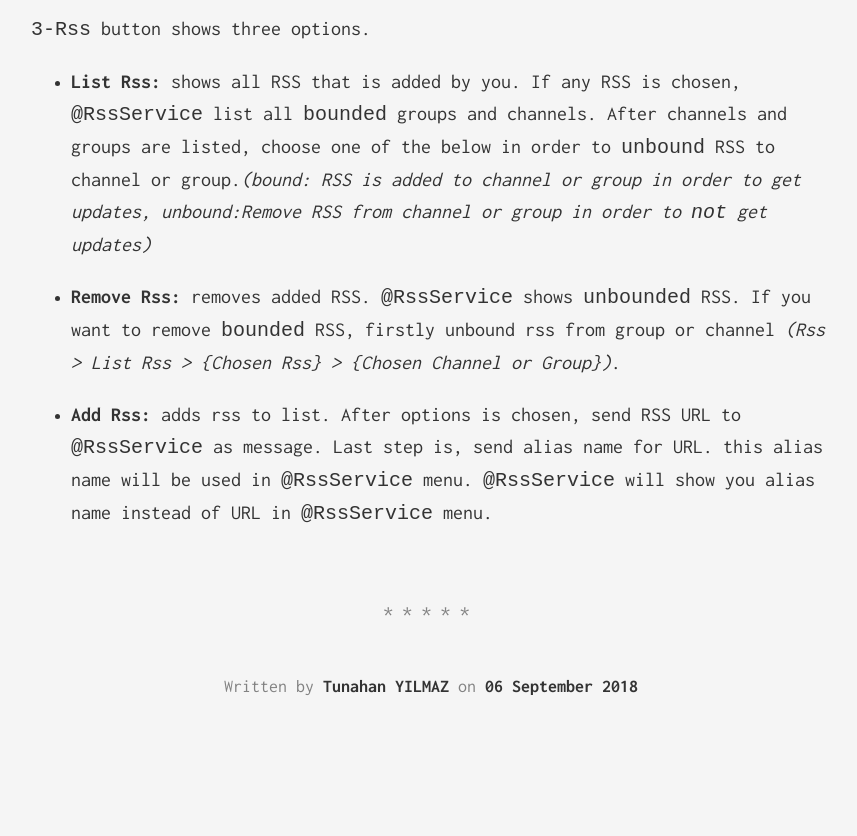
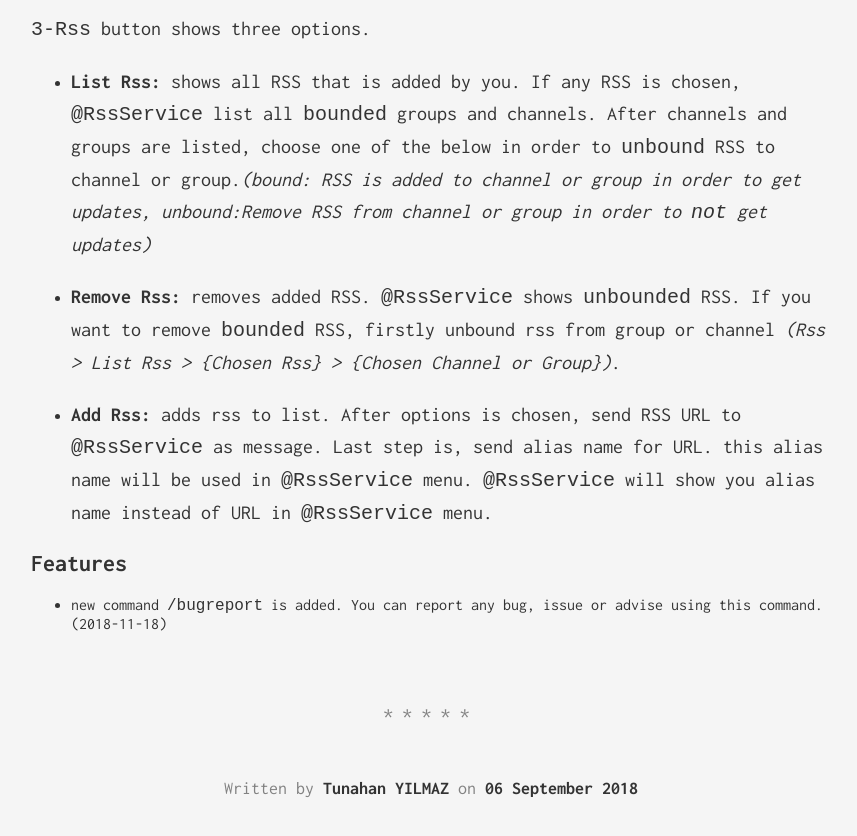
Before and after one commit to tyilmaz1994/tyilmaz1994.github.io, a Jekyll site: the page built from _posts/2018-09-06-telegram-rss-service.markdown, in a window 1280 px wide and 900 px high, scrolled down 1929 px. Shown: the top 836 px of the window, without its empty margins (209-1066 px from the left). Built offline with Jekyll 4.4.1, drawn with Linux system fonts in a browser that asks for light colours; before the commit the page ends 2727 px from its top, so only the background shows below that.

Commit message:
added new feature to rss_telegram project.

```diff
--- a/_posts/2018-09-06-telegram-rss-service.markdown
+++ b/_posts/2018-09-06-telegram-rss-service.markdown
@@ -39,3 +39,7 @@ When the command is called, `@RssService` shows menu as follows
 * **Remove Rss:** removes added RSS. `@RssService` shows `unbounded` RSS. If you want to remove `bounded` RSS, firstly unbound rss from group or channel *(Rss > List Rss > {Chosen Rss} > {Chosen Channel or Group})*.
 
 * **Add Rss:** adds rss to list. After options is chosen, send RSS URL to `@RssService` as message. Last step is, send alias name for URL. this alias name will be used in `@RssService` menu. `@RssService` will show you alias name instead of URL in `@RssService` menu.
+
+## Features
+
+* new command `/bugreport` is added. You can report any bug, issue or advise using this command.(2018-11-18)
--- a/_posts/2018-09-06-telegram-rss-servis.markdown
+++ b/_posts/2018-09-06-telegram-rss-servis.markdown
@@ -40,3 +40,7 @@ seçenekleri karşımıza çıkıyor.
 * **Remove Rss:** Ekli olan RSS leri programın listesinden silmenizi sağlar. Sadece takibi yapılmayan RSS leri gösterir. **Silinmek istenen RSS grup yada kanaldan takip ediliyorsa, listede gözükmez (silinemez).**
 
 * **Add Rss:** Programın listesine RSS eklemek için, `Add Rss` seçeneği seçilmesi gerekiyor. Seçildiğinde bizden RSS in bulunduğu URL i ister. URL girildiğinde, kontrolü yapılır. Eğer dosya RSS ise sizden takma bir isim istenir. Girilen URL i temsili olarak programda saklanır ve siz botun menülerinde gezinirken gözükür.
+
+## Yenilikler
+
+* `/bugreport` adında yeni bir komut eklendi. Komut sayesinde bize isteklerinizi, karşılaştığınız bug'ları iletebilirsiniz.(2018-11-18)
```
Also changed, not shown: 9 other files.
